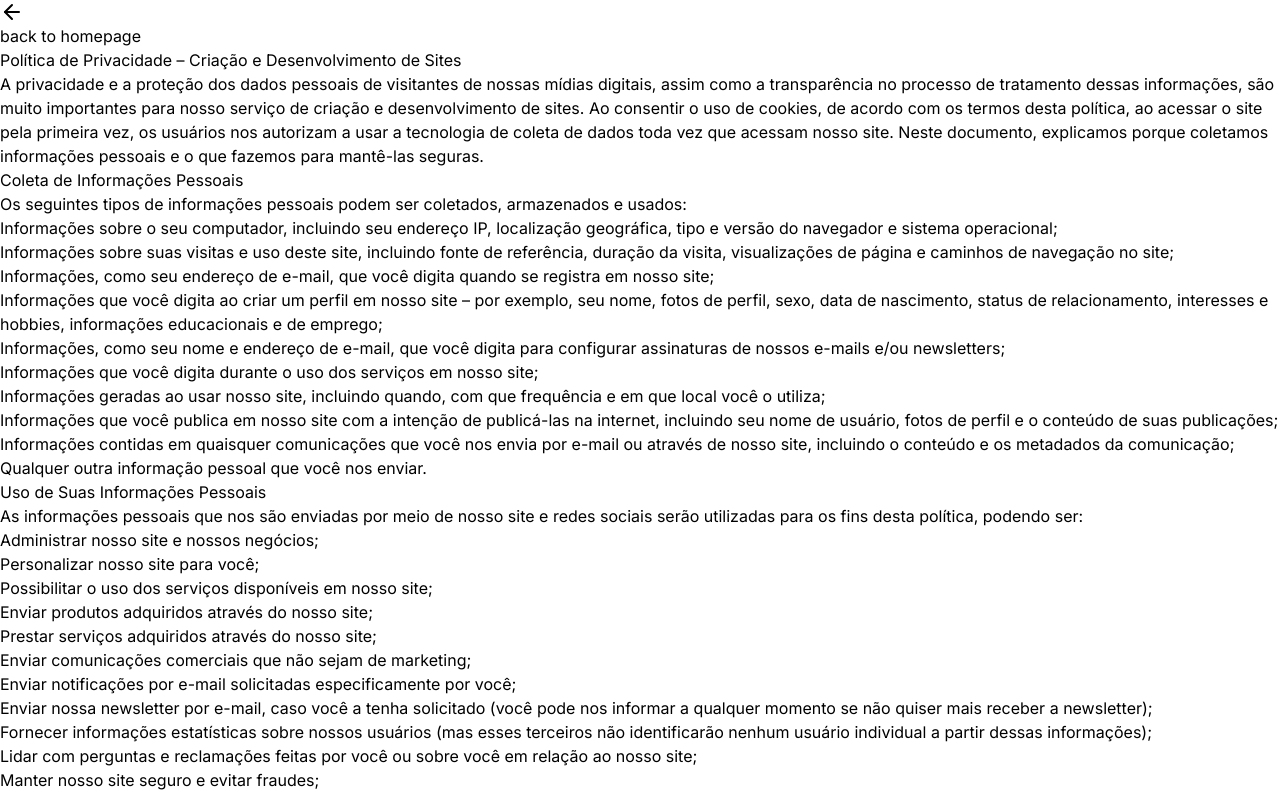
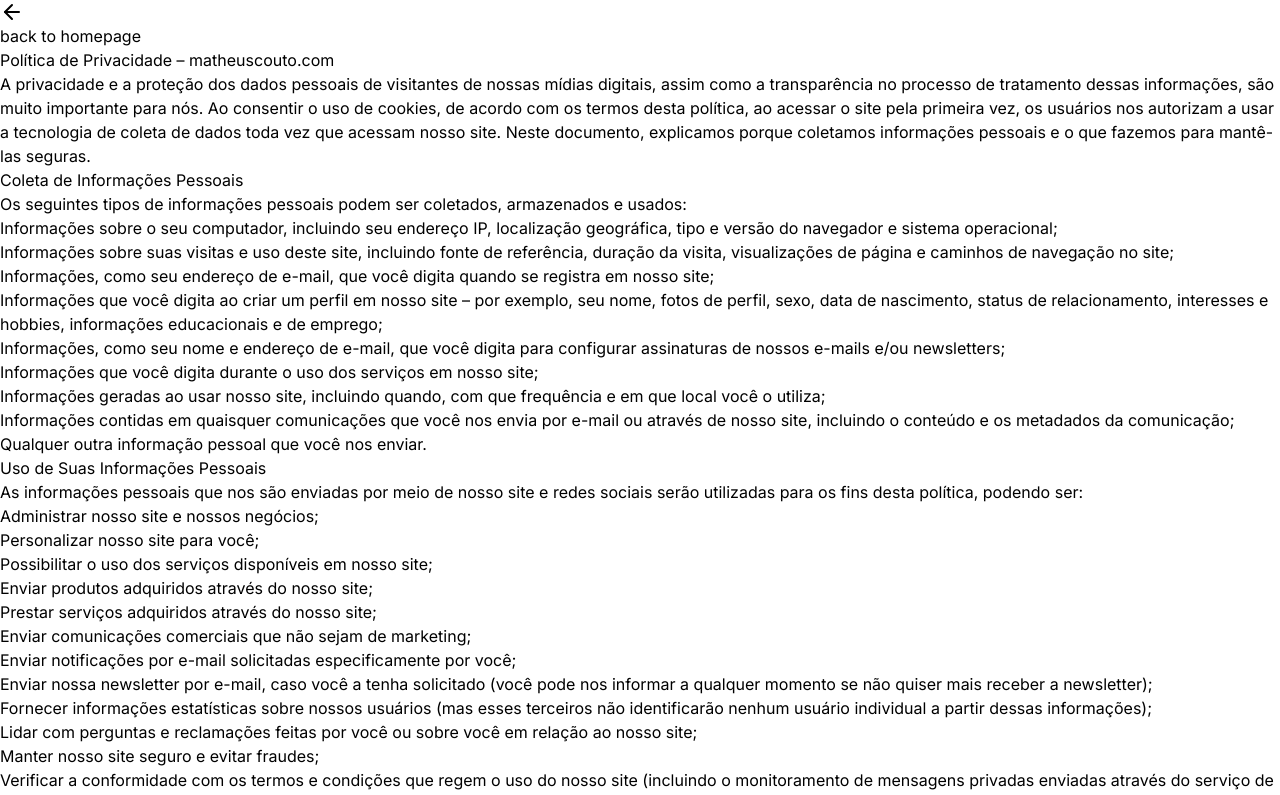
Before and after one commit to matheusvcouto/matheuscouto.com, a Next.js app: page /politica-de-privacidade in a window 1280 px wide. Shown: the top 795 px of the page. Built offline with nearby package versions, Linux system fonts and the light colour scheme.

Commit message:
fix: text of page politica-de-privacidade

```diff
--- a/src/app/(posts)/layout.tsx
+++ b/src/app/(posts)/layout.tsx
@@ -38,7 +38,7 @@
             />
           </div> */}
 
-          <div className="prose prose-invert mx-auto w-full">
+          <div className="prose prose-invert mx-auto w-full prose-a:text-blue-400 hover:prose-a:text-blue-500">
             {children}
           </div>
 
--- a/src/app/(posts)/politica-de-privacidade/page.tsx
+++ b/src/app/(posts)/politica-de-privacidade/page.tsx
@@ -7,9 +7,9 @@
 const Page: React.FC<PageProps> = (props) => {
   return (
     <>
-      <h2>Política de Privacidade – Criação e Desenvolvimento de Sites</h2>
+      <h2>Política de Privacidade – matheuscouto.com</h2>
 
-      <p>A privacidade e a proteção dos dados pessoais de visitantes de nossas mídias digitais, assim como a transparência no processo de tratamento dessas informações, são muito importantes para nosso serviço de criação e desenvolvimento de sites. Ao consentir o uso de cookies, de acordo com os termos desta política, ao acessar o site pela primeira vez, os usuários nos autorizam a usar a tecnologia de coleta de dados toda vez que acessam nosso site. Neste documento, explicamos porque coletamos informações pessoais e o que fazemos para mantê-las seguras.</p>
+      <p>A privacidade e a proteção dos dados pessoais de visitantes de nossas mídias digitais, assim como a transparência no processo de tratamento dessas informações, são muito importante para nós. Ao consentir o uso de cookies, de acordo com os termos desta política, ao acessar o site pela primeira vez, os usuários nos autorizam a usar a tecnologia de coleta de dados toda vez que acessam nosso site. Neste documento, explicamos porque coletamos informações pessoais e o que fazemos para mantê-las seguras.</p>
 
       <h3>Coleta de Informações Pessoais</h3>
       <p>Os seguintes tipos de informações pessoais podem ser coletados, armazenados e usados:</p>
@@ -21,7 +21,6 @@
         <li>Informações, como seu nome e endereço de e-mail, que você digita para configurar assinaturas de nossos e-mails e/ou newsletters;</li>
         <li>Informações que você digita durante o uso dos serviços em nosso site;</li>
         <li>Informações geradas ao usar nosso site, incluindo quando, com que frequência e em que local você o utiliza;</li>
-        <li>Informações que você publica em nosso site com a intenção de publicá-las na internet, incluindo seu nome de usuário, fotos de perfil e o conteúdo de suas publicações;</li>
         <li>Informações contidas em quaisquer comunicações que você nos envia por e-mail ou através de nosso site, incluindo o conteúdo e os metadados da comunicação;</li>
         <li>Qualquer outra informação pessoal que você nos enviar.</li>
       </ul>
```
